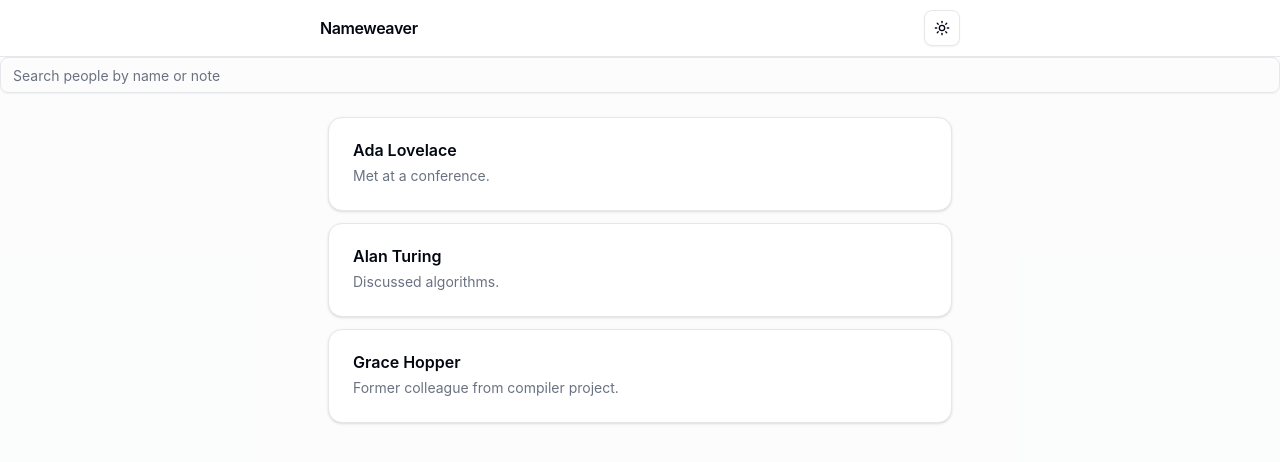
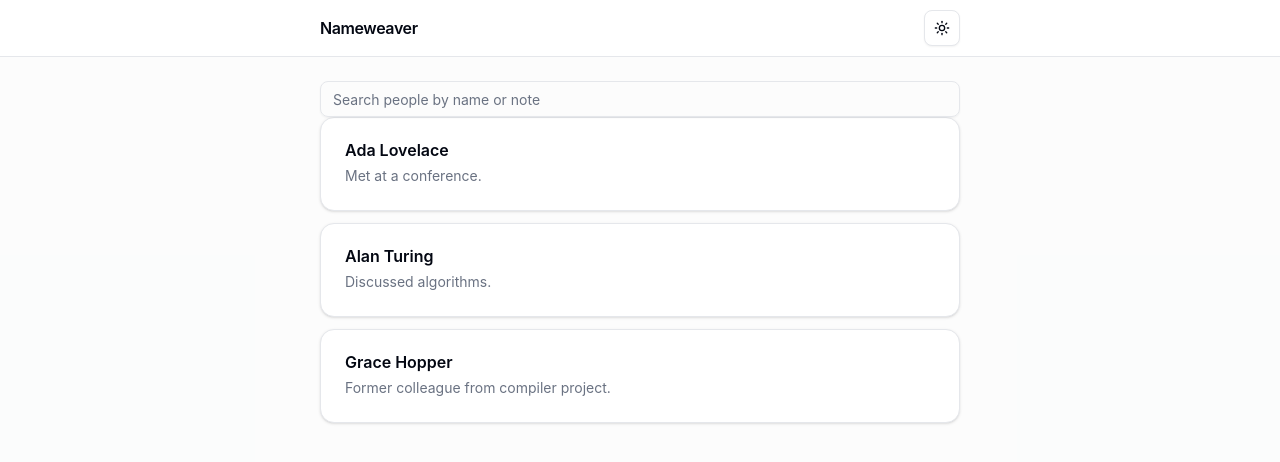
Before and after one commit to Tomas-Tamantini/nameweaver, a React (Vite) app in the folder frontend/: page /people in a window 1280 px wide. Shown: the top 462 px of the page. Built offline with nearby package versions, Linux system fonts and the light colour scheme.

Commit message:
Add consistent page padding

```diff
--- a/frontend/src/App.tsx
+++ b/frontend/src/App.tsx
@@ -5,7 +5,7 @@ function App() {
   return (
     <div className="min-h-screen bg-muted/30 text-foreground">
       <AppHeader />
-      <main>
+      <main className="mx-auto w-full max-w-2xl px-4 py-6">
         <AppRoutes />
       </main>
     </div>
--- a/frontend/src/features/people/components/PeopleList.tsx
+++ b/frontend/src/features/people/components/PeopleList.tsx
@@ -67,7 +67,6 @@ function PeopleList({ state, onRetry }: PeopleListProps) {
   }
 
   return (
-    <section className="mx-auto w-full max-w-2xl p-6" aria-live="polite">
     <div className="space-y-3">
       {state.people.map((person) => (
         <Card key={person.id}>
@@ -78,7 +77,6 @@ function PeopleList({ state, onRetry }: PeopleListProps) {
         </Card>
       ))}
     </div>
-    </section>
   )
 }
 
--- a/frontend/src/pages/system/NotFoundPage.tsx
+++ b/frontend/src/pages/system/NotFoundPage.tsx
@@ -10,7 +10,7 @@ import { Link } from 'react-router-dom'
 
 function NotFoundPage() {
   return (
-    <section className="mx-auto w-full max-w-2xl p-6" aria-live="polite">
+    <section aria-live="polite">
       <Card>
         <CardHeader>
           <CardTitle>Page not found</CardTitle>
```
Lines whose indentation alone changed are shown as unchanged.
